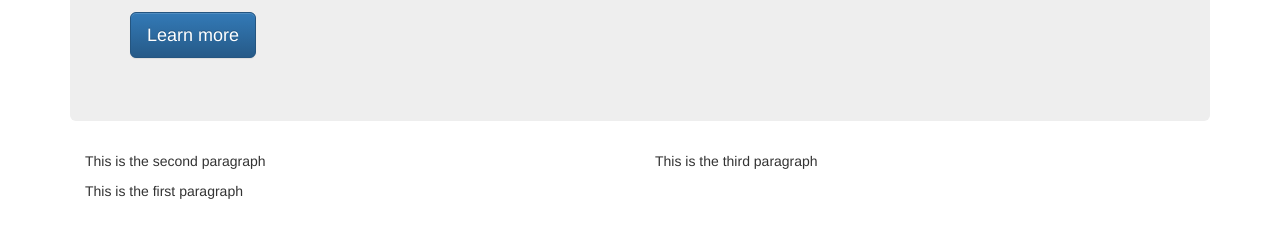
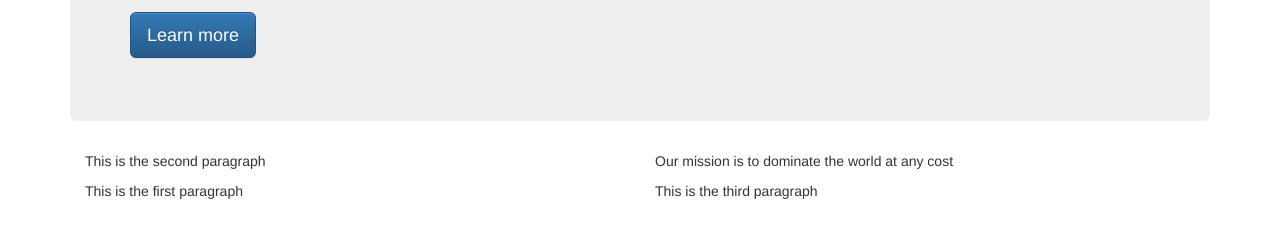
Before and after one commit to mbeck7/agile_website_awesomeco, a plain HTML site: page index.html in a window 1280 px wide. Shown: the part 252-490 px from the top of the page. Drawn offline with nearby package versions, Linux system fonts and the light colour scheme.

Commit message:
Adds mission statement

```diff
--- a/index.html
+++ b/index.html
@@ -51,7 +51,7 @@
   	</div><!-- /.container-fluid -->
 	</nav>
 		<div class="jumbotron">
-  			<h1>alert("Hello, world)"</h1>
+  			<h1>alert("Hello, world");</h1>
   				<p>We make web things</p>
   				<p><a class="btn btn-primary btn-lg" role="button">Learn more</a></p>
 		</div>
@@ -62,6 +62,7 @@
 		</div>
 
 		<div class="col-md-6">
+			<p> Our mission is to dominate the world at any cost</p>
 			<p> This is the third paragraph</p>
 		</div>
 
```
